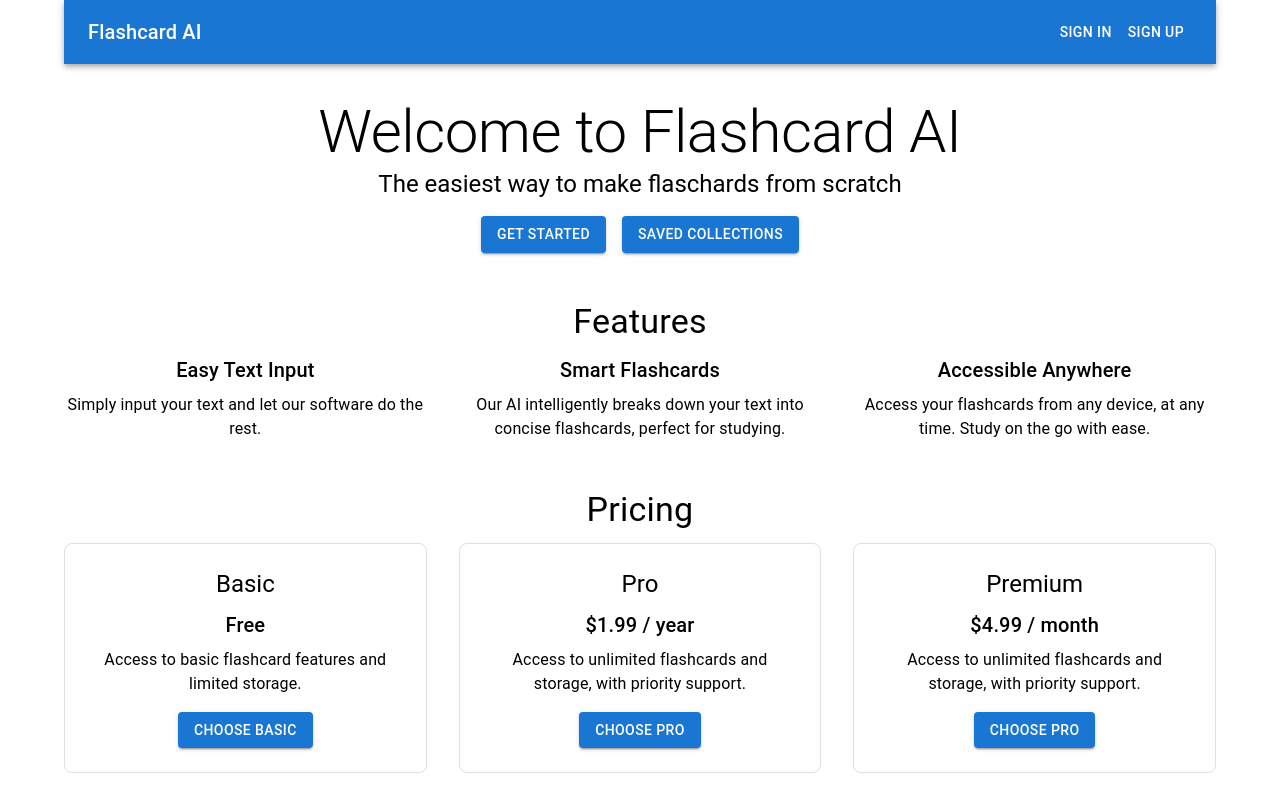
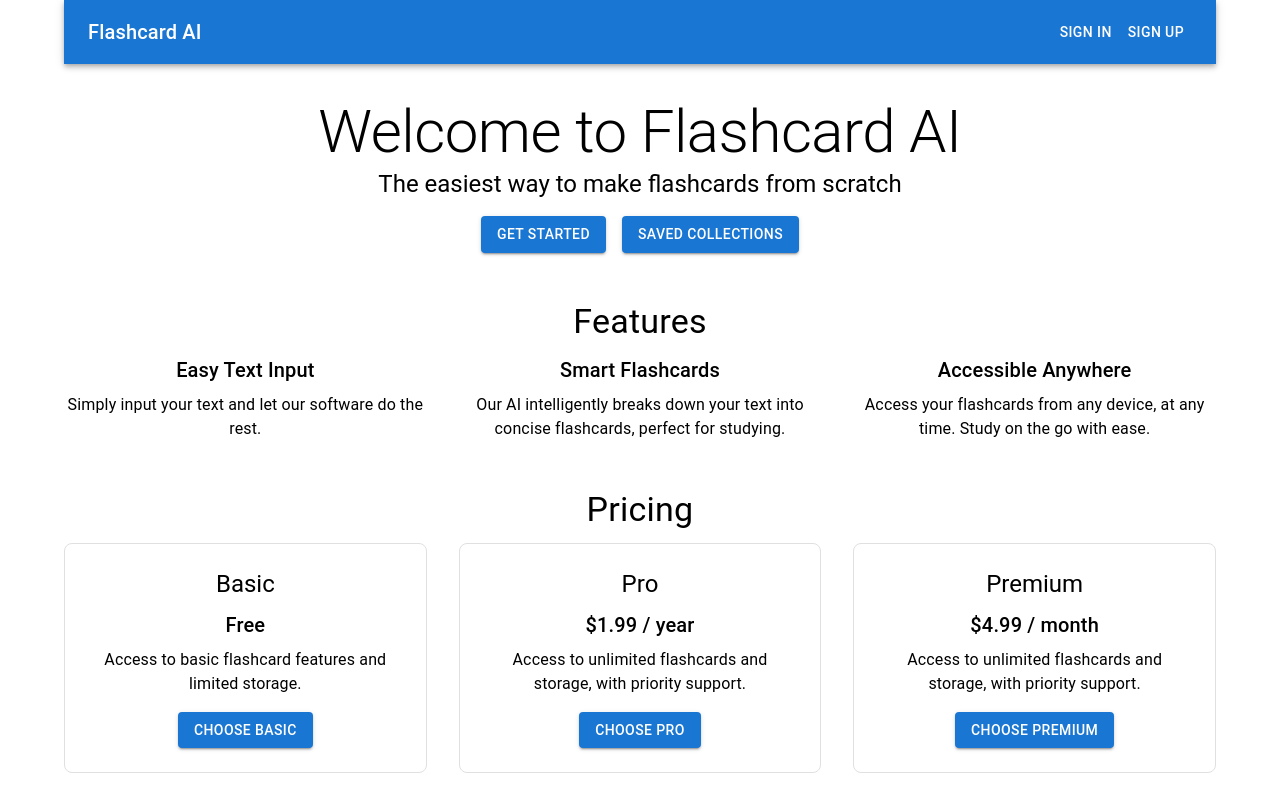
Before and after one commit to mdsptwry/FlashcardApp, a Next.js app: page / in a window 1280 px wide. Shown: the top 812 px of the page. Built offline with nearby package versions, Linux system fonts and the light colour scheme; no server answers.

Commit message:
Fixed spelling typos

```diff
--- a/app/page.js
+++ b/app/page.js
@@ -40,7 +40,7 @@ export default function Home() {
         <Typography variant="h2">Welcome to Flashcard AI</Typography>
         <Typography variant="h5">
           {' '}
-          The easiest way to make flaschards from scratch
+          The easiest way to make flashcards from scratch
         </Typography>
         <Button
         variant="contained"
@@ -167,7 +167,7 @@ export default function Home() {
                 Access to unlimited flashcards and storage, with priority support.
               </Typography>
               <Button variant="contained" color="primary" sx={{mt: 2}}>
-                Choose Pro
+                Choose Premium
               </Button>
             </Box>
           </Grid>
```
